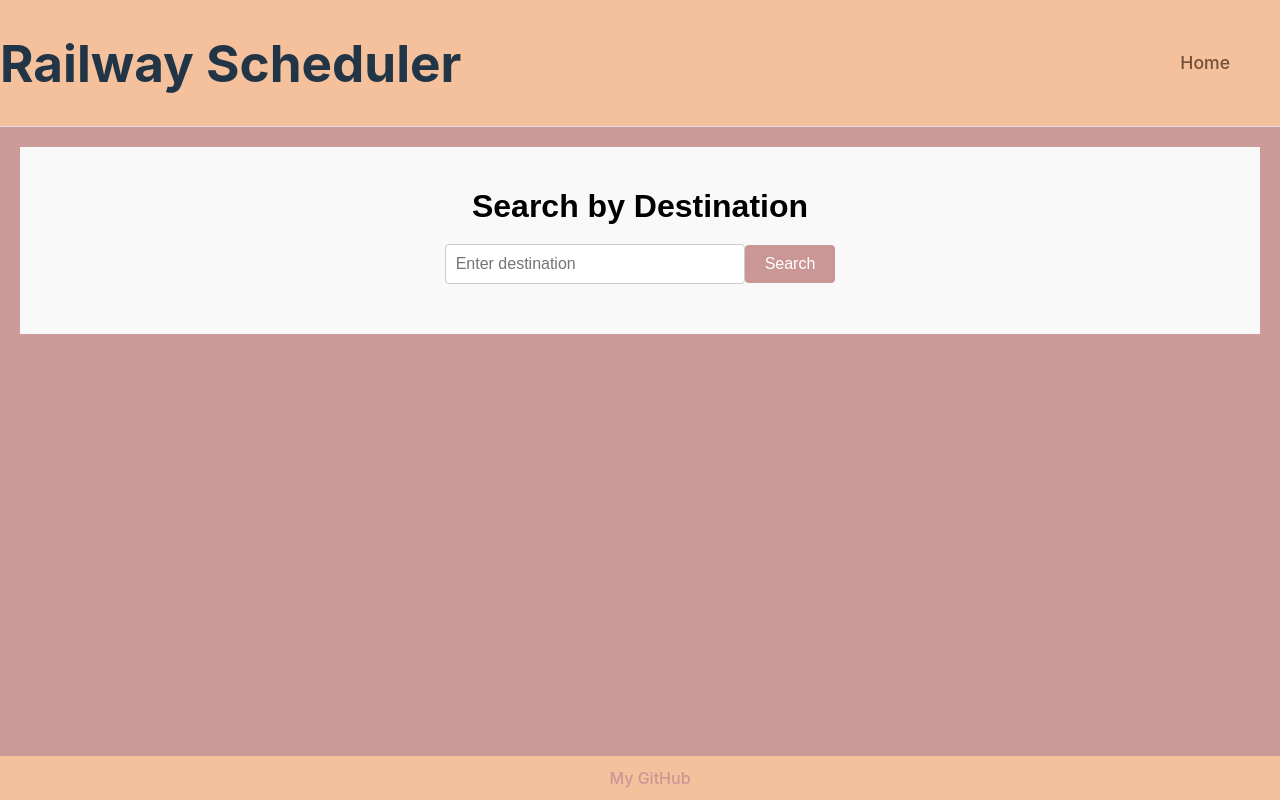
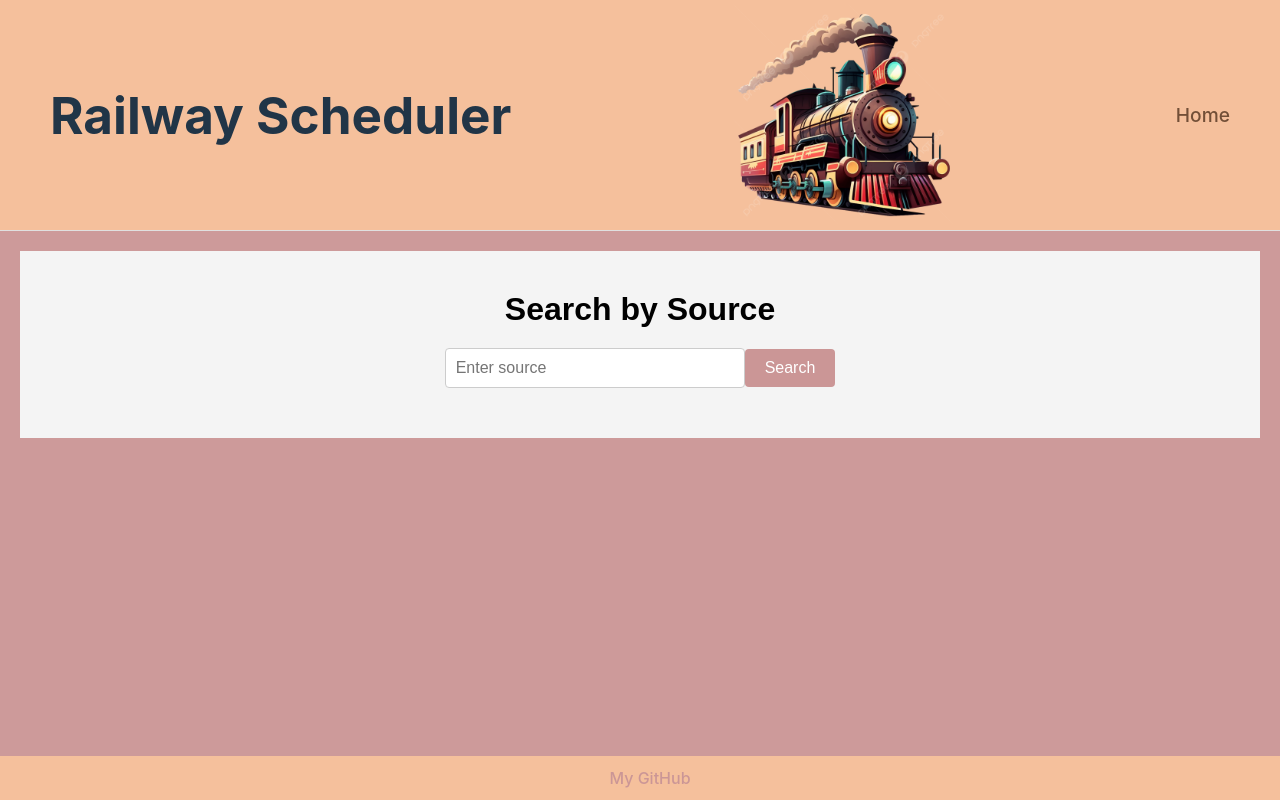
Before and after one commit to adumitrescu1207/RailwaySchedulerApp, a React (Vite) app: page /getDestinationByTime in a window 1280 px wide. Built offline with nearby package versions, Linux system fonts and the light colour scheme.

Commit message:
Added some errors&transitions and modified appearance

```diff
--- a/package.json
+++ b/package.json
@@ -14,11 +14,13 @@
     "axios": "^1.7.2",
     "react": "^18.3.1",
     "react-dom": "^18.3.1",
-    "react-router-dom": "^6.24.1"
+    "react-router-dom": "^6.24.1",
+    "react-transition-group": "^4.4.5"
   },
   "devDependencies": {
     "@types/react": "^18.3.3",
     "@types/react-dom": "^18.3.0",
+    "@types/react-transition-group": "^4.4.10",
     "@typescript-eslint/eslint-plugin": "^7.13.1",
     "@typescript-eslint/parser": "^7.13.1",
     "@vitejs/plugin-react": "^4.3.1",
--- /dev/null
+++ b/src/MyStyles.css
@@ -0,0 +1,16 @@
+/* YourStyles.css */
+
+.fade-enter {
+    opacity: 0;
+  }
+  .fade-enter-active {
+    opacity: 1;
+    transition: opacity 500ms ease-in;
+  }
+  .fade-exit {
+    opacity: 1;
+  }
+  .fade-exit-active {
+    opacity: 0;
+    transition: opacity 500ms ease-out;
+  }
--- a/src/index.css
+++ b/src/index.css
@@ -5,7 +5,7 @@
 
   color-scheme: light dark;
   color: rgba(219, 110, 110, 0.87);
-  background-color: #242424;
+  background-color: #f4f4f4;
 
   font-synthesis: none;
   text-rendering: optimizeLegibility;
--- a/src/pages/AddTrain.tsx
+++ b/src/pages/AddTrain.tsx
@@ -76,7 +76,8 @@ const containerStyles: React.CSSProperties = {
   padding: '20px',
   textAlign: 'center',
   fontFamily: 'Arial, sans-serif',
-  backgroundColor: '#f9f9f9',
+  backgroundColor: '#f4f4f4',
+  marginBottom: '30px'
 };
 
 const headerStyles: React.CSSProperties = {
--- a/src/pages/Header.tsx
+++ b/src/pages/Header.tsx
@@ -1,5 +1,6 @@
 import React from 'react';
 import { Link } from 'react-router-dom';
+import images from '../assets/images/train.png';
 
 const headerStyles: React.CSSProperties = {
     display: 'flex',
@@ -8,19 +9,27 @@ const headerStyles: React.CSSProperties = {
     borderBottom: '1px solid #e0e0e0',
     width: '100vw',
     justifyContent: 'space-between',
-
   };
 
   const linkStyles: React.CSSProperties = {
     color: '#724F37',
     padding: '50px',
-    fontSize: '1.1rem',
+    fontSize: '1.2rem',
+  };
+
+  const titleStyles: React.CSSProperties = {
+    padding: '50px'
+  };
+  const imageStyles: React.CSSProperties ={
+    width: '230px',
+    height: '230px'
   };
 
 const Header: React.FC = () => {
   return (
     <header style={headerStyles}>
-        <h1>Railway Scheduler</h1>
+        <h1 style={titleStyles}>Railway Scheduler</h1>
+        <img src={images} style={imageStyles}/>
         <Link to="/" style={linkStyles}>Home</Link>
     </header>
   );
--- a/src/pages/ModifySchedule.tsx
+++ b/src/pages/ModifySchedule.tsx
@@ -7,9 +7,9 @@ const ModifySchedule: React.FC = () => {
       <h1 style={headerStyles}>Modify Schedule</h1>
       <nav>
         <ul style={navListStyles}>
-          <li style={navItemStyles}><Link to="/modify/addTrain" style={linkStyles}>Add Train</Link></li>
-          <li style={navItemStyles}><Link to="/modify/updateTrain" style={linkStyles}>Update Train</Link></li>
-          <li style={navItemStyles}><Link to="/modify/removeTrain" style={linkStyles}>Remove Train</Link></li>
+          <li style={listStyles}><Link to="/modify/addTrain" style={linkStyles}>Add Train</Link></li>
+          <li style={listStyles}><Link to="/modify/updateTrain" style={linkStyles}>Update Train</Link></li>
+          <li style={listStyles}><Link to="/modify/removeTrain" style={linkStyles}>Remove Train</Link></li>
         </ul>
       </nav>
     </div>
@@ -17,10 +17,11 @@ const ModifySchedule: React.FC = () => {
 };
 
 const containerStyles: React.CSSProperties = {
-  padding: '20px',
+  padding: '40px',
   textAlign: 'center',
+  backgroundColor: '#f4f4f4',
+  minHeight: '100%',
   fontFamily: 'Arial, sans-serif',
-  backgroundColor: '#f9f9f9',
 };
 
 const headerStyles: React.CSSProperties = {
@@ -35,20 +36,21 @@ const navListStyles: React.CSSProperties = {
   margin: '0',
 };
 
-const navItemStyles: React.CSSProperties = {
-  margin: '10px 0',
+const listStyles: React.CSSProperties = {
+  listStyleType: 'none',
+  padding: '0',
+  margin: '0 auto',
+  maxWidth: '300px',
 };
 
 const linkStyles: React.CSSProperties = {
   textDecoration: 'none',
-  color: '#cb9696',
-  fontSize: '1.2rem',
+  color: '#000',
   display: 'block',
+  margin: '10px 0',
+  fontSize: '1.1rem',
   padding: '10px',
   borderRadius: '5px',
   backgroundColor: '#fff',
-  boxShadow: '0 2px 4px rgba(0, 0, 0, 0.1)',
-  transition: 'background-color 0.3s, color 0.3s',
 };
-
 export default ModifySchedule;
--- a/src/pages/RemoveTrain.tsx
+++ b/src/pages/RemoveTrain.tsx
@@ -20,7 +20,7 @@ const RemoveTrain: React.FC = () => {
       <h1 style={headerStyles}>Remove Train</h1>
       <input
         type="text"
-        placeholder="Enter Train ID"
+        placeholder="Enter ID"
         onChange={e => setId(e.target.value)}
         value={id}
         style={inputStyles}
@@ -34,7 +34,8 @@ const containerStyles: React.CSSProperties = {
   padding: '20px',
   textAlign: 'center',
   fontFamily: 'Arial, sans-serif',
-  backgroundColor: '#f9f9f9',
+  backgroundColor: '#f4f4f4',
+  marginBottom: '30px'
 };
 
 const headerStyles: React.CSSProperties = {
--- a/src/pages/SearchByDestination.tsx
+++ b/src/pages/SearchByDestination.tsx
@@ -1,51 +1,67 @@
 import React, { useState } from 'react';
 import axios from 'axios';
+import { CSSTransition, TransitionGroup } from 'react-transition-group';
+import '../MyStyles.css';
 
 const SearchByDestination: React.FC = () => {
   const [destination, setDestination] = useState('');
   const [trains, setTrains] = useState<any[]>([]);
+  const [error, setError] = useState<string | null>(null);
+
 
   const handleSearch = () => {
+
+    setError(null);
+    setTrains([]);
+
     axios.get(`https://localhost:7159/Train/GetDestinationByTime/${destination}`)
       .then(response => {
         setTrains(response.data);
       })
       .catch(error => {
-        console.error('There was an error fetching the trains!', error);
+        if (error.response && error.response.status === 400) {
+          setError('No trains found for the specified destination.');
+        } else {
+          setError('Failed to fetch train data. Please try again.');
+        }
       });
   };
 
   return (
     <div style={containerStyles}>
-      <h1 style={headerStyles}>Search by Destination</h1>
+      <h1 style={headerStyles}>Search by Source</h1>
       <input
         type="text"
         value={destination}
         onChange={(e) => setDestination(e.target.value)}
-        placeholder="Enter destination"
+        placeholder="Enter source"
         style={inputStyles}
       />
       <button onClick={handleSearch} style={buttonStyles}>Search</button>
-      <ul style={listStyles}>
-        {trains.map((train) => (
-          <li key={train.id} style={listItemStyles}>
+      {error && <div style={errorStyles}>{error}</div>}
+      <TransitionGroup component="ul" style={listStyles}>
+        {trains.map((train: any) => (
+          <CSSTransition key={train.id} timeout={1000} classNames="fade">
+            <li style={listItemStyles}>
               <div>Id: {train.id}</div>
               <div>Source: {train.source}</div>
               <div>Destination: {train.destination}</div>
               <div>TimeSource: {train.timeSource}</div>
               <div>TimeDestination: {train.timeDestination}</div>
             </li>
+          </CSSTransition>
         ))}
-      </ul>
+      </TransitionGroup>
     </div>
   );
-};
+}
 
 const containerStyles: React.CSSProperties = {
   padding: '20px',
   textAlign: 'center',
   fontFamily: 'Arial, sans-serif',
-  backgroundColor: '#f9f9f9',
+  backgroundColor: '#f4f4f4',
+  marginBottom: '30px'
 };
 
 const headerStyles: React.CSSProperties = {
@@ -76,6 +92,12 @@ const buttonStyles: React.CSSProperties = {
   transition: 'background-color 0.3s',
 };
 
+const errorStyles: React.CSSProperties = {
+  color: 'red',
+  marginTop: '20px',
+  fontSize: '1rem',
+};
+
 const listStyles: React.CSSProperties = {
   listStyleType: 'none',
   padding: '0',
@@ -96,4 +118,5 @@ const listItemStyles: React.CSSProperties = {
   backgroundColor: '#fff',
 };
 
+
 export default SearchByDestination;
--- a/src/pages/SearchBySource.tsx
+++ b/src/pages/SearchBySource.tsx
@@ -1,18 +1,27 @@
 import React, { useState } from 'react';
 import axios from 'axios';
+import { CSSTransition, TransitionGroup } from 'react-transition-group';
+import '../MyStyles.css';
 
 const SearchBySource: React.FC = () => {
   const [source, setSource] = useState('');
   const [trains, setTrains] = useState([]);
+  const [error, setError] = useState<string | null>(null);
 
   const handleSearch = () => {
+    setError(null);
+    setTrains([]);
+
     axios.get(`https://localhost:7159/Train/GetSourceByTime/${source}`)
       .then(response => {
-        console.log(response.data);
           setTrains(response.data);
       })
       .catch(error => {
-        console.error('There was an error fetching the trains!', error);
+        if (error.response && error.response.status === 400) {
+          setError('No trains found for the specified source.');
+        } else {
+          setError('Failed to fetch train data. Please try again.');
+        }
       });
   };
 
@@ -27,31 +36,35 @@ const SearchBySource: React.FC = () => {
         style={inputStyles}
       />
       <button onClick={handleSearch} style={buttonStyles}>Search</button>
-      <ul style={listStyles}>
+      {error && <div style={errorStyles}>{error}</div>}
+      <TransitionGroup component="ul" style={listStyles}>
         {trains.map((train: any) => (
-          <li key={train.id} style={listItemStyles}>
+          <CSSTransition key={train.id} timeout={1000} classNames="fade">
+            <li style={listItemStyles}>
               <div>Id: {train.id}</div>
               <div>Source: {train.source}</div>
               <div>Destination: {train.destination}</div>
               <div>TimeSource: {train.timeSource}</div>
               <div>TimeDestination: {train.timeDestination}</div>
             </li>
+          </CSSTransition>
         ))}
-      </ul>
+      </TransitionGroup>
     </div>
   );
-};
+}
 
 const containerStyles: React.CSSProperties = {
   padding: '20px',
   textAlign: 'center',
   fontFamily: 'Arial, sans-serif',
-  backgroundColor: '#f9f9f9',
+  backgroundColor: '#f4f4f4',
+  marginBottom: '30px'
 };
 
 const headerStyles: React.CSSProperties = {
   fontSize: '2rem',
-  color: '#000', // Black text color
+  color: '#000',
   marginBottom: '20px',
 };
 
@@ -69,12 +82,18 @@ const inputStyles: React.CSSProperties = {
 const buttonStyles: React.CSSProperties = {
   padding: '10px 20px',
   fontSize: '1rem',
-  color: '#fff', // White text color
-  backgroundColor: '#cb9696', // Button background color
+  color: '#fff',
+  backgroundColor: '#cb9696',
   border: 'none',
   borderRadius: '4px',
   cursor: 'pointer',
   transition: 'background-color 0.3s',
+};
+
+const errorStyles: React.CSSProperties = {
+  color: 'red',
+  marginTop: '20px',
+  fontSize: '1rem',
 };
 
 const listStyles: React.CSSProperties = {
@@ -89,7 +108,7 @@ const listStyles: React.CSSProperties = {
 
 const listItemStyles: React.CSSProperties = {
   fontSize: '1rem',
-  color: '#000', // Black text color
+  color: '#000',
   margin: '10px 0',
   padding: '10px',
   border: '1px solid #ddd',
--- a/src/pages/UpdateTrain.tsx
+++ b/src/pages/UpdateTrain.tsx
@@ -56,15 +56,6 @@ const UpdateTrain: React.FC = () => {
           <form onSubmit={(e) => { e.preventDefault(); handleSubmit(); }} style={formStyles}>
             <input
               type="text"
-              name="id"
-              value={train.id}
-              onChange={handleChange}
-              placeholder="ID"
-              style={inputStyles}
-              readOnly
-            />
-            <input
-              type="text"
               name="source"
               value={train.source}
               onChange={handleChange}
@@ -107,7 +98,7 @@ const containerStyles: React.CSSProperties = {
   padding: '20px',
   textAlign: 'center',
   fontFamily: 'Arial, sans-serif',
-  backgroundColor: '#f9f9f9',
+  backgroundColor: '#f4f4f4',
 };
 
 const headerStyles: React.CSSProperties = {
@@ -124,6 +115,7 @@ const subHeaderStyles: React.CSSProperties = {
 
 const formContainerStyles: React.CSSProperties = {
   marginTop: '30px',
+  marginBottom: '30px'
 };
 
 const formStyles: React.CSSProperties = {
```
Also changed, not shown: src/pages/SearchById.tsx (+10 -14 lines), src/assets/images/train.png (added), 1 other file (tests, documents, lock files or other folders). Lines whose indentation alone changed are shown as unchanged.
